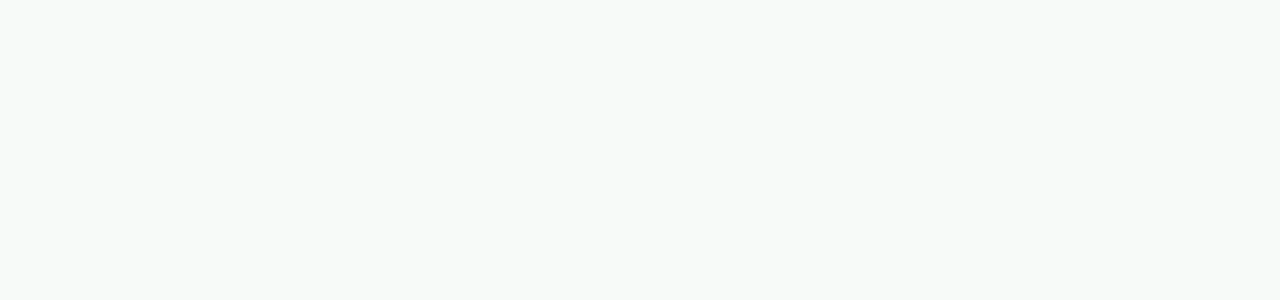
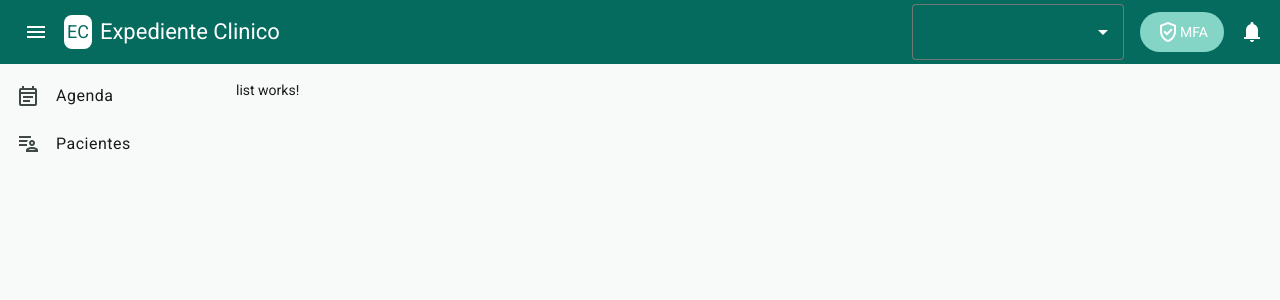
Before and after one commit to pitaya-labs/colibri, an Angular app: page /agenda in a window 1280 px wide. Before the commit this address led to /. Shown: the top 300 px of the page. Built offline with nearby package versions, Linux system fonts and the light colour scheme.

Commit message:
added agenda routes and list component

```diff
--- a/src/app/app.routes.ts
+++ b/src/app/app.routes.ts
@@ -3,6 +3,17 @@ import { Routes } from '@angular/router';
 export const routes: Routes = [
   {
     path: '',
-    loadComponent: () => import('./layout/main/main')
+    loadComponent: () => import('./layout/main/main'),
+    children: [
+      {
+        path: '',
+        redirectTo: 'agenda',
+        pathMatch: 'full',
+      },
+      {
+        path: 'agenda',
+        loadChildren: ()=> import('./features/agenda/routes')
+      }
+    ]
   }
 ];
--- /dev/null
+++ b/src/app/features/agenda/list/list.html
@@ -0,0 +1 @@
+<p>list works!</p>
--- /dev/null
+++ b/src/app/features/agenda/list/list.ts
@@ -0,0 +1,9 @@
+import { Component } from '@angular/core';
+
+@Component({
+  imports: [],
+  selector: 'app-list',
+  styleUrl: './list.css',
+  templateUrl: './list.html',
+})
+export default class List {}
--- /dev/null
+++ b/src/app/features/agenda/routes.ts
@@ -0,0 +1,10 @@
+import { Route } from '@angular/router';
+
+const routes: Route[] = [
+  {
+    path: '',
+    loadComponent: () => import('./list/list'),
+  }
+];
+
+export default routes;
--- a/src/app/layout/main/main.html
+++ b/src/app/layout/main/main.html
@@ -35,7 +35,7 @@
 <mat-sidenav-container>
   <mat-sidenav mode="side" opened>
     <mat-nav-list>
-      <mat-list-item>
+      <mat-list-item routerLink="/agenda">
         <span class="material-symbols-outlined" matListItemIcon>event_note</span>
         <a matListItemTitle>Agenda</a>
       </mat-list-item>
@@ -46,7 +46,6 @@
     </mat-nav-list>
   </mat-sidenav>
   <mat-sidenav-content class="p-4">
-    esta madre
     <router-outlet></router-outlet>
   </mat-sidenav-content>
 </mat-sidenav-container>
--- a/src/app/layout/main/main.ts
+++ b/src/app/layout/main/main.ts
@@ -3,7 +3,7 @@ import { MatToolbar } from '@angular/material/toolbar';
 import { MatIconButton } from '@angular/material/button';
 import { MatFormField, MatOption, MatSelect, MatSelectTrigger } from '@angular/material/select';
 import { MatSidenav, MatSidenavContainer, MatSidenavContent } from '@angular/material/sidenav';
-import { RouterOutlet } from '@angular/router';
+import { RouterLink, RouterOutlet } from '@angular/router';
 import { MatListItem, MatListItemIcon, MatListItemTitle, MatNavList } from '@angular/material/list';
 
 @Component({
@@ -22,6 +22,7 @@ import { MatListItem, MatListItemIcon, MatListItemTitle, MatNavList } from '@ang
     MatListItem,
     MatListItemTitle,
     MatListItemIcon,
+    RouterLink,
   ],
   selector: 'app-main',
   styleUrl: './main.css',
```
Also changed, not shown: src/app/features/agenda/list/list.css (added).
